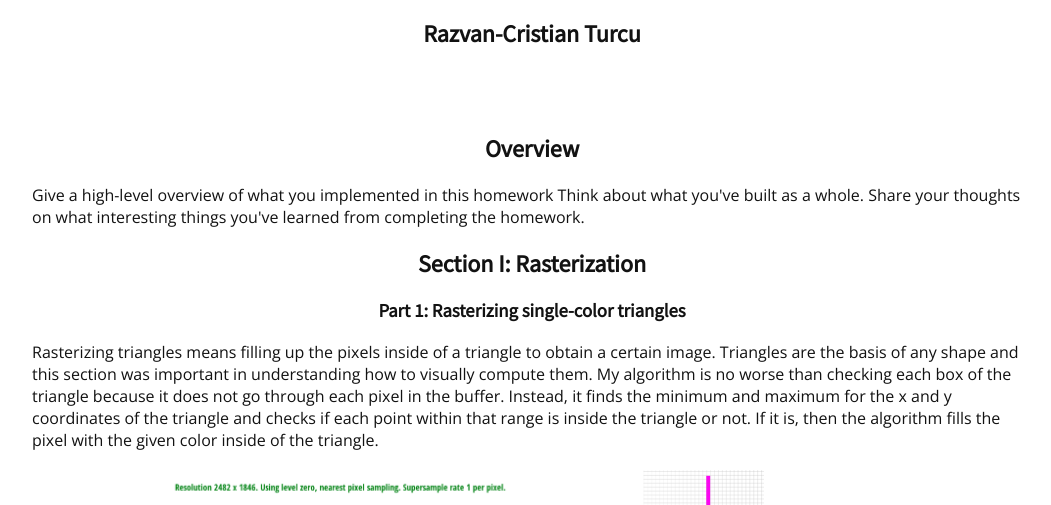
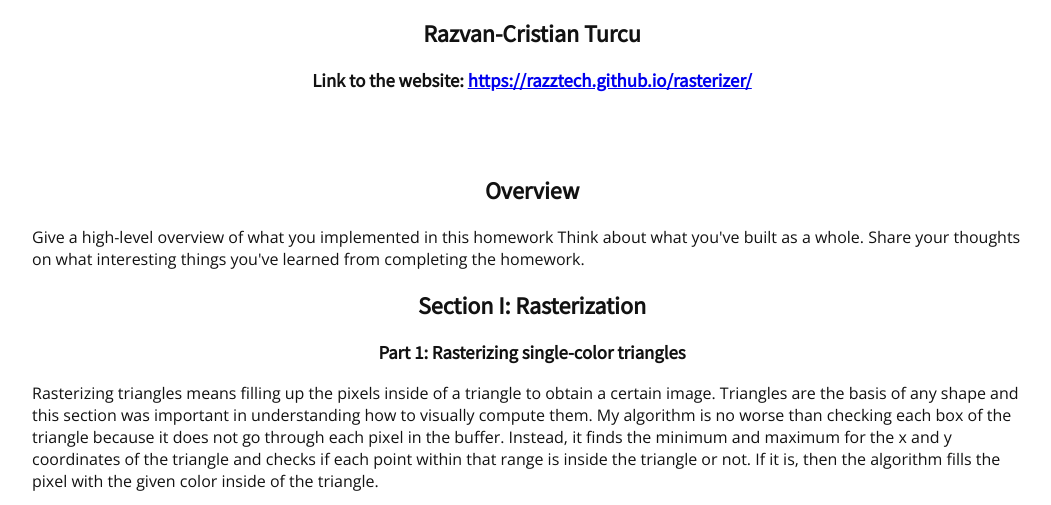
Before and after one commit to razztech/rasterizer, a plain HTML site: page index.html in a window 1280 px wide. Shown: the part 226-731 px from the top of the page, without its empty margins (108-1159 px from the left). Drawn offline with nearby package versions, Linux system fonts and the light colour scheme.

Commit message:
Added link to the website to submission

```diff
--- a/index.html
+++ b/index.html
@@ -26,6 +26,7 @@
 <h1 align="middle">CS 184/284A: Computer Graphics and Imaging, Spring 2024</h1>
 <h1 align="middle">Homework 1: Rasterizer</h1>
 <h2 align="middle">Razvan-Cristian Turcu</h2>
+<h3 align="middle">Link to the website: <a href="https://razztech.github.io/rasterizer/">https://razztech.github.io/rasterizer/</a></h3>
 
 <br><br>
 
```
